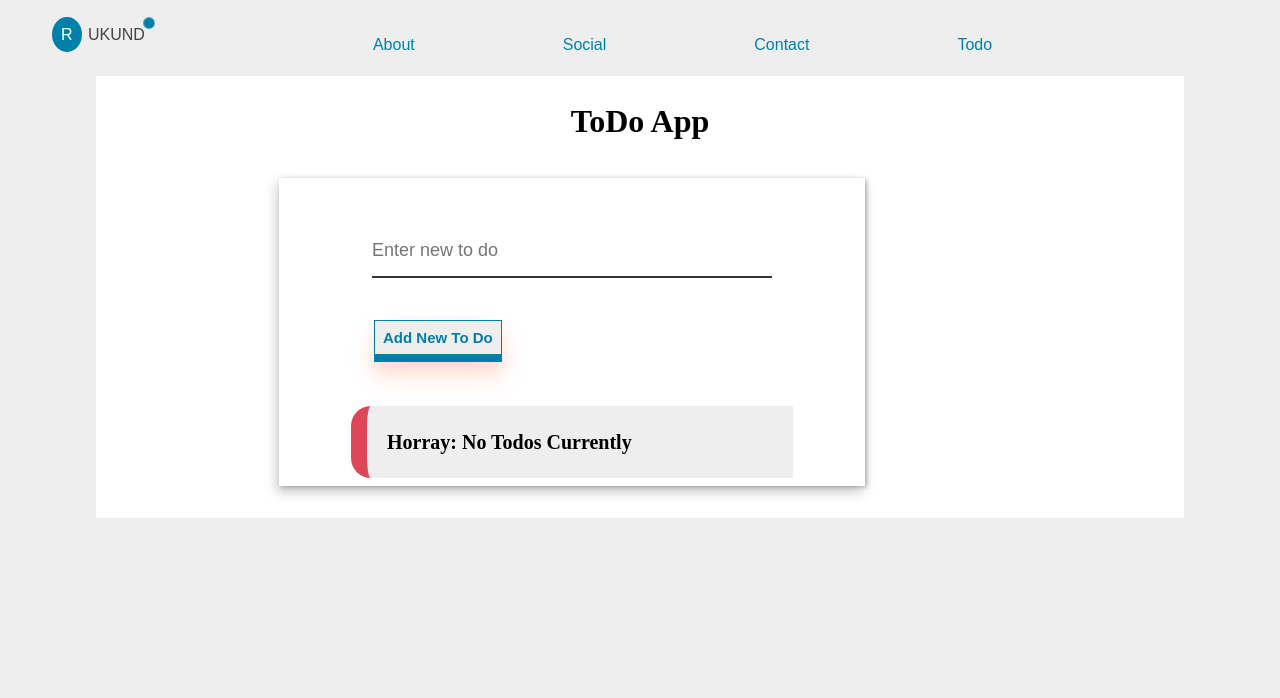
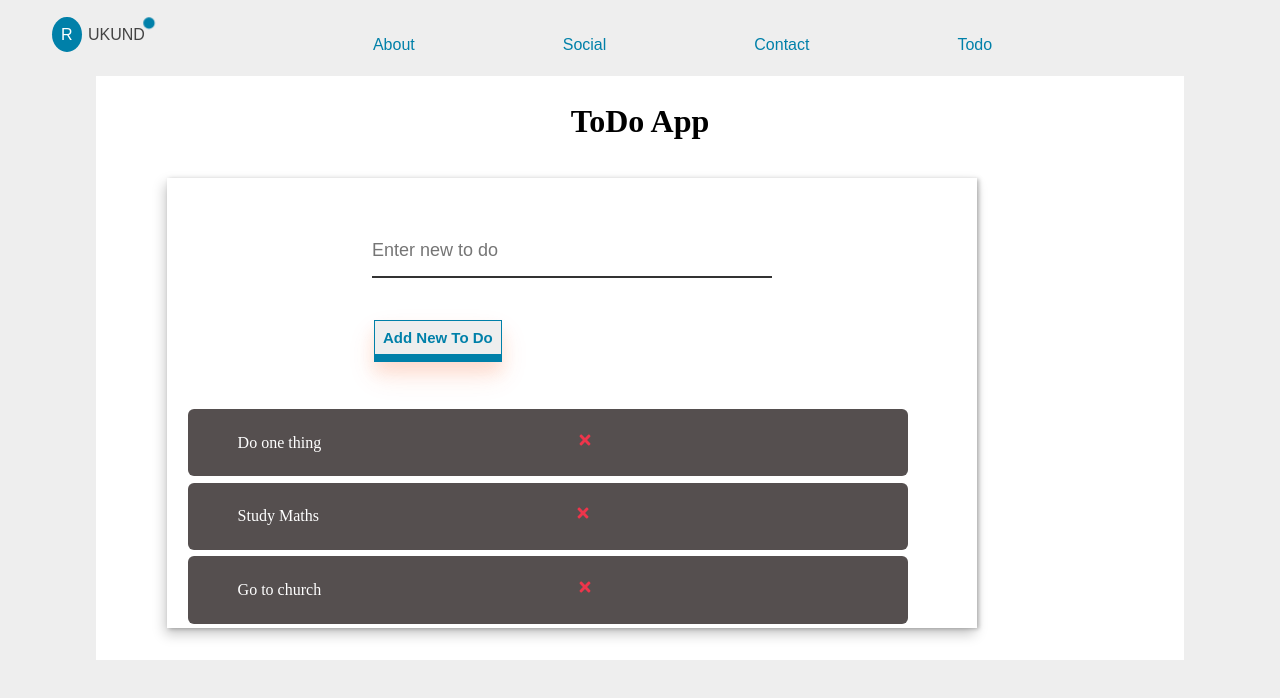
Before and after one commit to rukundo-kevin/upskill-port, a React (Create React App) app: page /todo in a window 1280 px wide. Shown: the top 698 px of the page. Built offline with nearby package versions, Linux system fonts and the light colour scheme; data requests are answered from the project's data file; a web font is replaced by a local one.

Commit message:
Add CRUD operation integration

```diff
--- /dev/null
+++ b/db.json
@@ -0,0 +1,19 @@
+{
+    "todos": [
+      {
+        "id": 1,
+        "title": "Do one thing",
+        "completed": false
+      },
+      {
+        "title": "Study Maths",
+        "completed": false,
+        "id": 6
+      },
+      {
+        "title": "Go to church",
+        "completed": false,
+        "id": 7
+      }
+    ]
+  }
--- /dev/null
+++ b/routes.json
@@ -0,0 +1,3 @@
+{
+    "/"
+}
--- a/src/App.js
+++ b/src/App.js
@@ -1,3 +1,4 @@
+import React from 'react';
 import './App.css';
 import Header from './components/Header';
 import LandingPage from './components/LandingPage';
--- a/src/Todo.js
+++ b/src/Todo.js
@@ -1,43 +1,50 @@
-import React, { useState } from "react";
+import React, { useEffect, useState } from "react";
 import { FaTimes } from "react-icons/fa";
 import { IconContext } from "react-icons";
 import Header from "./components/Header";
 import './index.css';
 
 import * as Todos from "./todoApi";
-
 const {addNewTodo, getTodos, getTodo, removeTodo, updateTodo} = Todos;
 
-const Todo = () =>{
+const Todo =() =>{
     const [todos, addTodos] = useState([]);
     const [error, setError] = useState("")
     const [todo, setTodo] = useState("");
+
     const handleChange = (e) => {
         setTodo(e.target.value);
     }
+
+    useEffect(()=>{
+       const getTodoList = async () => {
+                const t = await getTodos();
+                addTodos(t);
+                }
+                getTodoList();
+    },[todo])
+
     const handleClick = (e) =>{
         e.preventDefault();
         if (!todo) {
           setError("Todo empty")
           return;
         }
-        todos.forEach(t=>{
-          if(t.text === todo) {
-            setError("New Todo already in the list")
-          }
-          return;
-        })
-        !error && addTodos([...todos, {text: todo, completed: false}]);
+        !error && addNewTodo(todo);
+        // !error && addTodos([...todos, {text: todo, completed: false}]);
         setTodo("");
         setError("")
     }
 
     const handleRemove = (e) => {
       const id = (e.target.parentNode.parentNode).id;
-        const newTodos = todos.filter((todo, index) => index !== +id
-        );
-        addTodos(newTodos);
+      const newTodos = todos.filter((todo, index) => index !== +id  );
+      addTodos(newTodos);
+      removeTodo(id);
+      setTodo("");
+      alert("Task Deleted Successfully")
     }
+
   const customStyle = {marginTop: "-4em", paddingTop:"1em"};
  return(
     <>
@@ -46,7 +53,7 @@ const Todo = () =>{
     <div>
       <h1>ToDo App</h1>
     </div>
-    <div className="last" style={{marginLeft:"24em"}}>
+    <div className="last todoLast" style={{marginLeft:"24em"}}>
       {error && (<div className="error" style={{display: "block"}}>
             Error:{error}
        </div>)}
@@ -59,11 +66,11 @@ const Todo = () =>{
       </form>
          <div className="todoContainer">
           {todos.length !== 0?
-                (todos.map((todo, index) => {
+                (todos.map(todo => {
                     return(
-                        <div key={index} className="todo">
-                            <p>{todo.text}</p>
-                            <div  id={index} >
+                        <div key={todo.id} className="todo">
+                            <p>{todo.title}</p>
+                            <div  id={todo.id} >
                             <IconContext.Provider value={{ color: "#ee354b", className: "liIcon" }}>
                                 <FaTimes onClick={handleRemove}/>
                             </IconContext.Provider>
--- a/src/index.css
+++ b/src/index.css
@@ -420,7 +420,7 @@ div.form-item .todo{
 .todoContainer{
   display: flex;
   flex-direction: column;
-  width: 35vw;
+  min-width: 45vw;
   padding:0.3em;
   cursor: copy;
 }
@@ -435,9 +435,18 @@ div.form-item .todo{
   background-color: #554f4f;
   border-radius: 6px;
   margin-top: 0.4em;
-  margin-left: -4em;
+  margin-left: -3em;
   color: white;
-  width: 47vw;
+  min-width: 56vw;
+  }
+
+  .todo .completed {
+    border-bottom: 3px coral solid;
+    background-color: #ccc;
+  }
+
+  .todo i {
+    color: blue;
 }
 
 .todo p{
@@ -452,6 +461,7 @@ ul#todoUl {
 .liIcon{
 margin-left: 16em;
 margin-top: 1.3em;
+justify-content: flex-end;
 }
 
 li#todoLi {
@@ -845,7 +855,11 @@ div:hover{
       box-shadow: 2px 1px 4px rgb(0 0 0 / 25%), -2px 6px 12px rgb(0 0 0 / 22%);
       padding: 1em;
     }
-
+                                                                div#how .todoLast {
+                                                                  width: 100vw;
+                                                                  margin: 0 0 0 0;
+                                                                  padding: 3em;
+                                                                }
     .form-item {
       margin: 15px 0 20px;
       width: auto;
--- a/src/index.js
+++ b/src/index.js
@@ -1,7 +1,6 @@
 import React from 'react';
 import ReactDOM from 'react-dom/client';
 import './index.css';
-import App from './App';
 import reportWebVitals from './reportWebVitals';
 import AllRoutes from './routes';
 
--- a/src/todoApi.js
+++ b/src/todoApi.js
@@ -1,30 +1,38 @@
 import axios from "axios";
 
 const api = axios.create({
-    baseURL: "https://jsonplaceholder.typicode.com/todos",
+    baseURL: "http://localhost:3000/todos",
+    config: {
+        headers: {
+            'Content-type': 'application/json; charset=UTF-8',
+        }
+    }
 });
 
 export const getTodos = async () => {
-    const response = await api.get("/todos");
-    return response.data;
+    const response = await api.get("/");
+    return response.data.slice(0,10);
 }
 
 export const getTodo = async (id) => {
-    const response = await api.get(`/todos/${id}`);
+    const response = await api.get(`/${id}`);
     return response.data;
 }
 
 export const addNewTodo = async (todo) => {
-    const response = await api.post("/todos", todo);
+    const response = await api.post("",{
+        "title": todo,
+        "completed": false
+      });
     return response.data;
 }
 
 export const removeTodo = async (id) => {
-    const response = await api.delete(`/todos/${id}`);
+    const response = await api.delete(`/${id}`);
     return response.data;
 }
 
 export const updateTodo = async (id, todo) => {
-    const response = await api.put(`/todos/${id}`, todo);
+    const response = await api.put(`/${id}`, todo);
     return response.data;
 }
```
